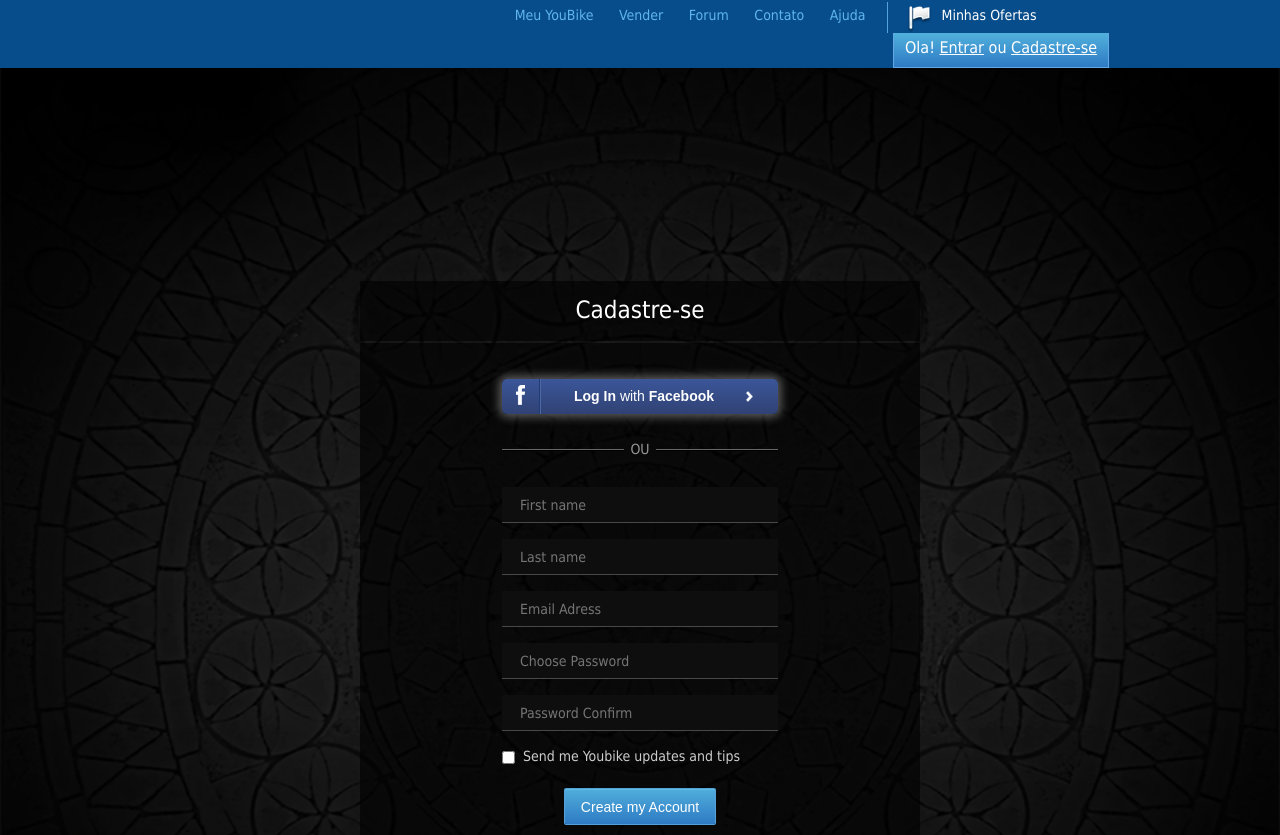
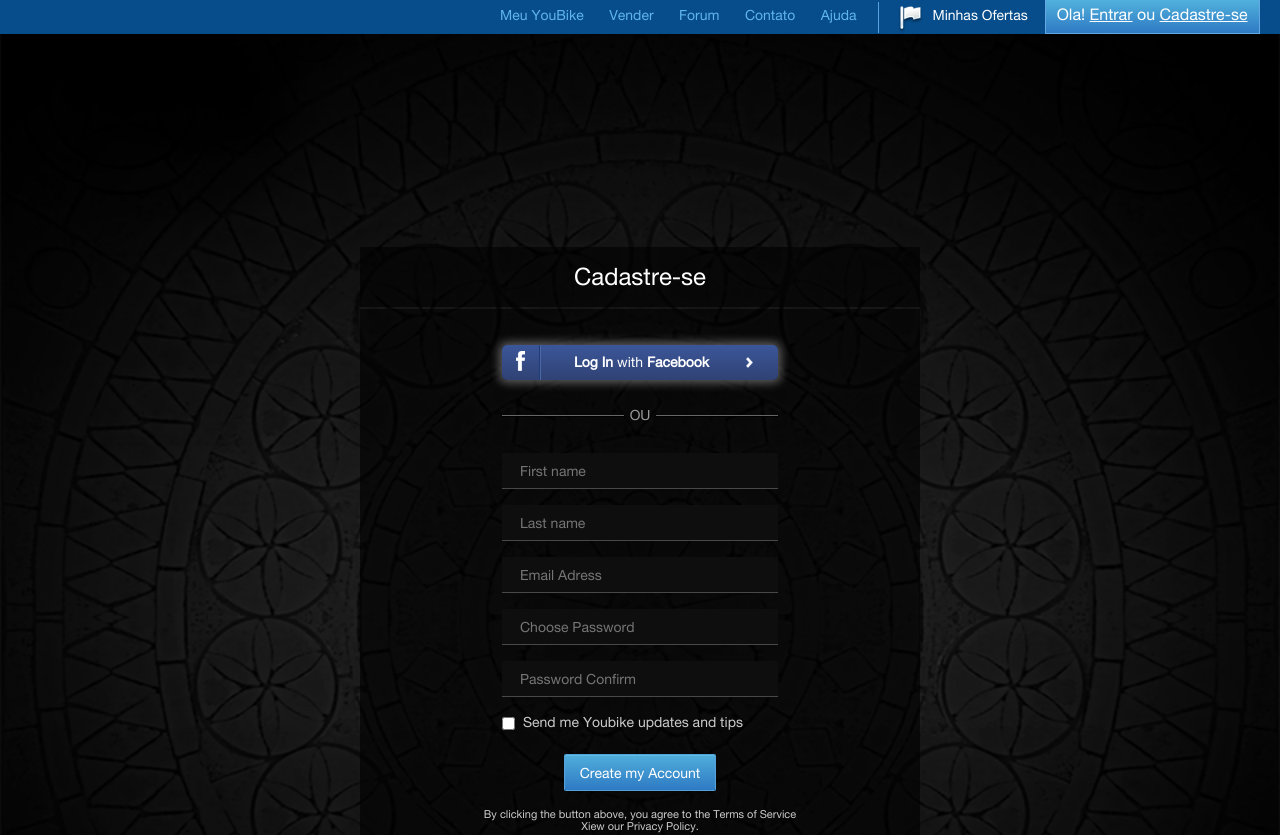
Before and after one commit to Luciferbehindyou/myhomework, a plain HTML site: page homework5/index.html in a window 1280 px wide. Shown: the top 835 px of the page. Drawn offline with Linux system fonts and the light colour scheme; files whose address does not match are found by name.

Commit message:
added fonts

```diff
--- a/homework5/index.html
+++ b/homework5/index.html
@@ -34,9 +34,9 @@
 <div class="inputs">
 <input class="first-name" type="text" placeholder="First name">
 <input class="first-name" type="text" placeholder="Last name">
-<input class="first-name" type="text" placeholder="Email Adress">
-<input class="first-name" type="text" placeholder="Choose Password">
-<input class="first-name" type="text" placeholder="Password Confirm">
+<input class="first-name" type="email" placeholder="Email Adress">
+<input class="first-name" type="password" placeholder="Choose Password">
+<input class="first-name" type="password" placeholder="Password Confirm">
 </div>
  <input type="checkbox" id="check1"><label for="check1">Send me Youbike updates and tips</label>
 <input type="submit" value="Create my Account">
--- a/homework5/style.css
+++ b/homework5/style.css
@@ -1,4 +1,9 @@
+@font-face {
+    font-family: HelveticaNeue;
+    src: url(fonts/HelveticaNeue.ttf);
+   }
 *{
+
 	padding: 0px;
 	margin: 0px;
 
@@ -7,7 +12,7 @@
 body{
 background: url(img/background.png) no-repeat;
 background-size: 100%;
-font-family: Tahoma;
+font-family: HelveticaNeue;
 }
 .wrapper{
 
@@ -72,7 +77,7 @@ font-family: Tahoma;
     height: 35px;
     float: right;
     box-shadow: -1px 0px 0px 0px #4e67a9;
-
+  font-family: HelveticaNeue;
     font-size: 14px;
     }
     .label-log-in p{
@@ -96,7 +101,7 @@ font-family: Tahoma;
 	background: #0f0e0e;
 	box-shadow: 0px 1px 0px 0px #484848;
 	outline:none;
-	font-family: Tahoma;
+	font-family: HelveticaNeue;
     }
     .inputs{
     	margin-top: 13px;
@@ -110,6 +115,7 @@ font-family: Tahoma;
     }
     .first-name::placeholder{
     	color: #fffbfb;
+        font-family: HelveticaNeue;
 
     }
     .first-name:focus::placeholder{
@@ -155,6 +161,7 @@ font-family: Tahoma;
     	box-shadow: inset 0px 1px 1px 0px rgba(103, 198, 230, 0.7), 0px 0px 0px 1px #53a0db;
     	border-radius: 1px;
     	margin-top: 25px;
+        font-family: HelveticaNeue;
 	}
 	.agree-policy{
 		font-size: 11px;
@@ -233,7 +240,7 @@ font-family: Tahoma;
     	color: #fff;
     }
     .menu-float{
-    width: 755.8px;
+    width: 770.5px;
     float: right;
     margin-right: 20px;
     }
```
Also changed, not shown: homework5/fonts/HelveticaNeue.ttf (added).
